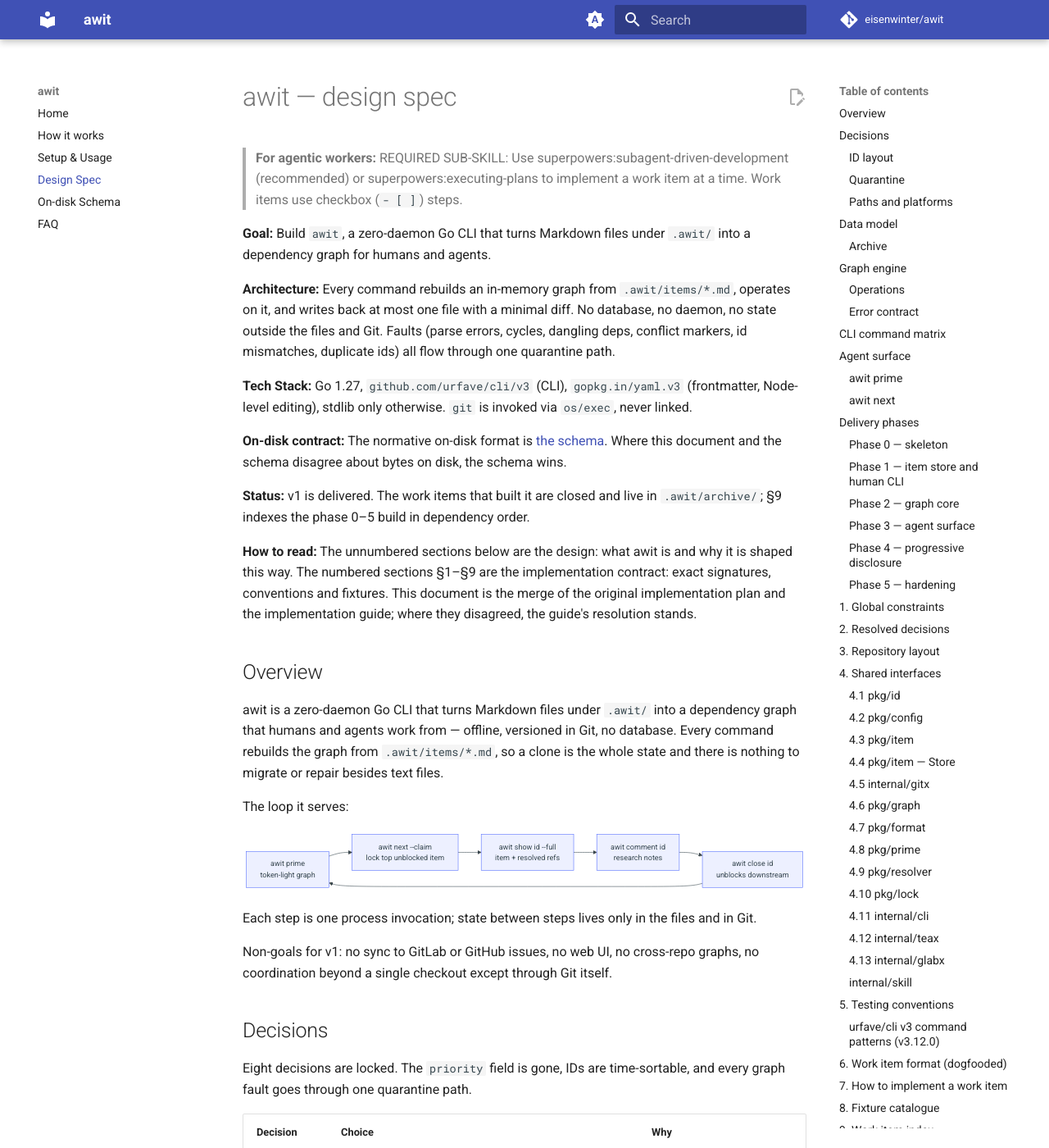
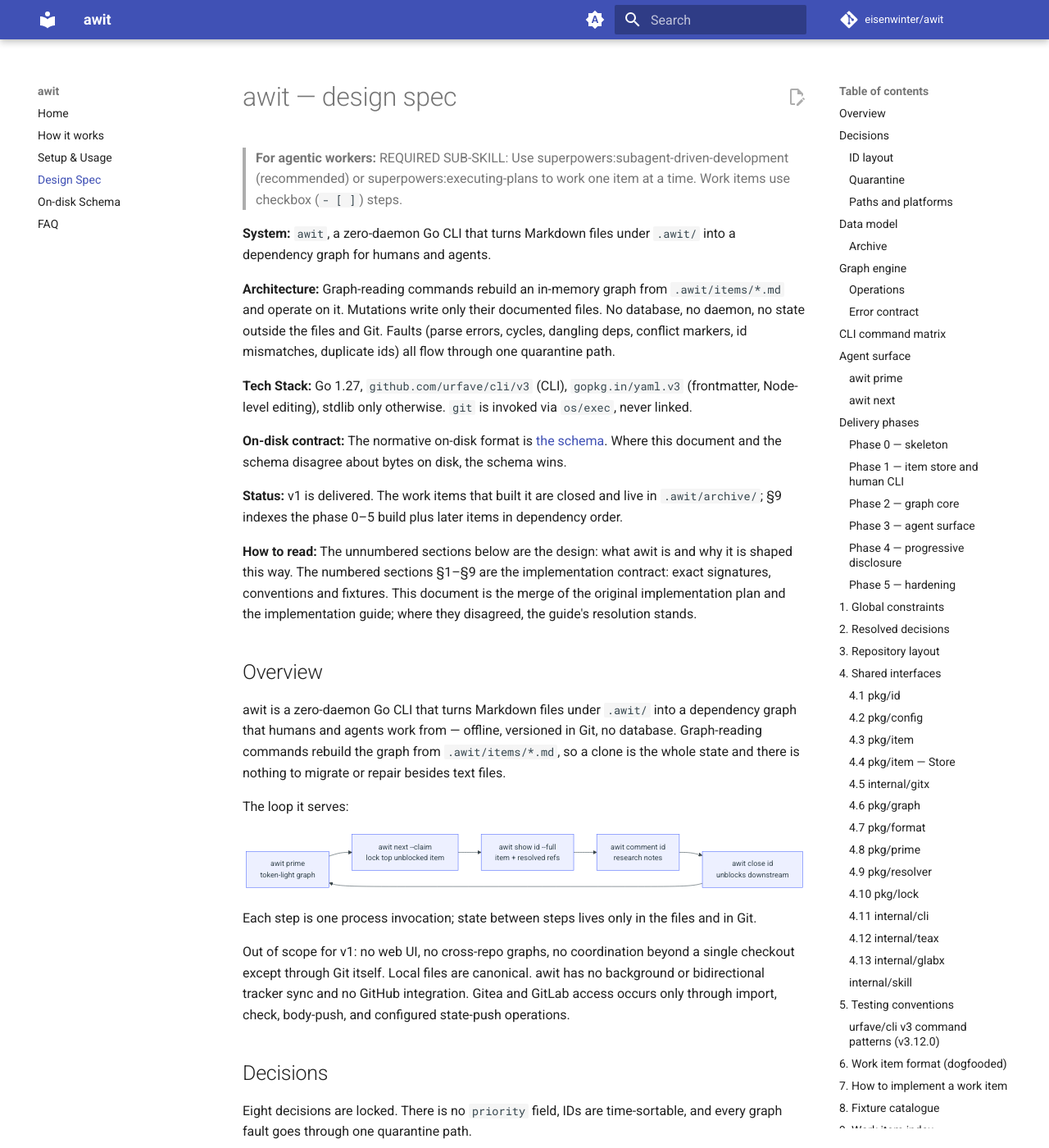
Before and after one commit to eisenwinter/awit, an MkDocs documentation site: the page built from docs/design-spec.md, in a window 1280 px wide and 1400 px high. Shown: the whole window at 82% size. Built offline with MkDocs 1.6.1 and Material for MkDocs 9.7.7, drawn with Linux system fonts in a browser that asks for light colours; comment, search, counter and statistics services are not loaded; some of the changed text lies outside the part shown.

Commit message:
docs: reground spec to as-built record, apply review fixes

````diff
--- a/docs/design-spec.md
+++ b/docs/design-spec.md
@@ -1,22 +1,22 @@
 # awit — design spec
 
-> **For agentic workers:** REQUIRED SUB-SKILL: Use superpowers:subagent-driven-development (recommended) or superpowers:executing-plans to implement a work item at a time. Work items use checkbox (`- [ ]`) steps.
+> **For agentic workers:** REQUIRED SUB-SKILL: Use superpowers:subagent-driven-development (recommended) or superpowers:executing-plans to work one item at a time. Work items use checkbox (`- [ ]`) steps.
 
-**Goal:** Build `awit`, a zero-daemon Go CLI that turns Markdown files under `.awit/` into a dependency graph for humans and agents.
+**System:** `awit`, a zero-daemon Go CLI that turns Markdown files under `.awit/` into a dependency graph for humans and agents.
 
-**Architecture:** Every command rebuilds an in-memory graph from `.awit/items/*.md`, operates on it, and writes back at most one file with a minimal diff. No database, no daemon, no state outside the files and Git. Faults (parse errors, cycles, dangling deps, conflict markers, id mismatches, duplicate ids) all flow through one quarantine path.
+**Architecture:** Graph-reading commands rebuild an in-memory graph from `.awit/items/*.md` and operate on it. Mutations write only their documented files. No database, no daemon, no state outside the files and Git. Faults (parse errors, cycles, dangling deps, conflict markers, id mismatches, duplicate ids) all flow through one quarantine path.
 
 **Tech Stack:** Go 1.27, `github.com/urfave/cli/v3` (CLI), `gopkg.in/yaml.v3` (frontmatter, Node-level editing), stdlib only otherwise. `git` is invoked via `os/exec`, never linked.
 
 **On-disk contract:** The normative on-disk format is [the schema](schema.md). Where this document and the schema disagree about bytes on disk, the schema wins.
 
-**Status:** v1 is delivered. The work items that built it are closed and live in `.awit/archive/`; §9 indexes the phase 0–5 build in dependency order.
+**Status:** v1 is delivered. The work items that built it are closed and live in `.awit/archive/`; §9 indexes the phase 0–5 build plus later items in dependency order.
 
 **How to read:** The unnumbered sections below are the design: what awit is and why it is shaped this way. The numbered sections §1–§9 are the implementation contract: exact signatures, conventions and fixtures. This document is the merge of the original implementation plan and the implementation guide; where they disagreed, the guide's resolution stands.
 
 ## Overview
 
-awit is a zero-daemon Go CLI that turns Markdown files under `.awit/` into a dependency graph that humans and agents work from — offline, versioned in Git, no database. Every command rebuilds the graph from `.awit/items/*.md`, so a clone is the whole state and there is nothing to migrate or repair besides text files.
+awit is a zero-daemon Go CLI that turns Markdown files under `.awit/` into a dependency graph that humans and agents work from — offline, versioned in Git, no database. Graph-reading commands rebuild the graph from `.awit/items/*.md`, so a clone is the whole state and there is nothing to migrate or repair besides text files.
 
 The loop it serves:
 
@@ -31,11 +31,11 @@ flowchart LR
 
 Each step is one process invocation; state between steps lives only in the files and in Git.
 
-Non-goals for v1: no sync to GitLab or GitHub issues, no web UI, no cross-repo graphs, no coordination beyond a single checkout except through Git itself.
+Out of scope for v1: no web UI, no cross-repo graphs, no coordination beyond a single checkout except through Git itself. Local files are canonical. awit has no background or bidirectional tracker sync and no GitHub integration. Gitea and GitLab access occurs only through import, check, body-push, and configured state-push operations.
 
 ## Decisions
 
-Eight decisions are locked. The `priority` field is gone, IDs are time-sortable, and every graph fault goes through one quarantine path.
+Eight decisions are locked. There is no `priority` field, IDs are time-sortable, and every graph fault goes through one quarantine path.
 
 | Decision | Choice | Why |
 | --- | --- | --- |
@@ -68,7 +68,7 @@ One mechanism covers cycles, dangling deps, unparseable frontmatter, Git conflic
 
 ## Data model
 
-Everything is a Markdown file under `.awit/`; the only non-committed file is the lock.
+Repository data lives under `.awit/`: YAML config, Markdown items and comments, verbatim attachments, archives, and the lock. Only the lock is uncommitted. Seeded skill files live outside `.awit/` and are committed.
 
 ```text
 .awit/
@@ -120,13 +120,13 @@ refs:
 
 ### Archive
 
-`items/` grows forever otherwise, and every command re-parses all of it. `awit archive` moves finished work out of the hot path without touching the graph engine: an archived item simply no longer exists as far as `Build` is concerned.
+`items/` grows forever otherwise, and graph-reading commands re-parse all of it. `awit archive` moves finished work out of the hot path without touching the graph engine: an archived item simply no longer exists as far as `Build` is concerned.
 
 That is also the constraint. A closed item `Y` that any remaining item still lists in `deps` would become a `DANGLING DEP` fault on that dependant the moment `Y` leaves `items/`. So the archive set is the **fixed point**: start with every closed, non-quarantined item; repeatedly drop any item that has a dependant outside the set; stop when nothing changes. Items that stay behind are still closed and still satisfy their dependants; they get archived on a later run once their dependants are archivable too. No index file, no "external closed" state in the graph, no rewriting of other items' `deps`.
 
 ## Graph engine
 
-The graph is rebuilt on every command, and every operation runs on the condensed DAG left after quarantine. Build is O(V+E); hundreds of items resolve in well under 10 ms.
+Graph-reading commands rebuild the graph, and every graph operation runs on the condensed DAG left after quarantine. Build is O(V+E); hundreds of items resolve in well under 10 ms.
 
 ```mermaid
 flowchart TD
@@ -166,13 +166,13 @@ Cycle: AWIT-0K7M2QX9 -> AWIT-0K7LZ9RT -> AWIT-0K7M1B4C -> AWIT-0K7M2QX9
 
 ## CLI command matrix
 
-Twenty commands; `-p` is gone everywhere, and every list-shaped output honours `--format compact|table|json` (compact when stdout is not a TTY).
+Twenty commands; there is no `-p` flag anywhere, and every list-shaped output honours `--format compact|table|json` (compact when stdout is not a TTY).
 
 | Command | Flags | User | Purpose |
 | --- | --- | --- | --- |
 | `awit init` | `--prefix`, `--skills`, `--no-skills`, `--force` | Human | Create `.awit/`, `config.yaml`, gitignore `.awit/.lock`; offer to seed the driving-awit skill |
 | `awit create <title>` | `--brief`, `--body`, `--body-file`, `-d deps`, `-l labels`, `--assign`, `--alias`, `--id`, `--external-tracker`, `--external-repo`, `--external-id`, `--external-url` | Both | Mint a snowflake ID, write a lean item; optional Gitea or GitLab mapping; body from `--body`/`--body-file`, else `config.template`, else the built-in skeleton |
-| `awit template` | — | Both | Print the body template `create` would use: the `config.yaml` `template:` file's exact bytes, else the built-in skeleton; ignores `--format`; builds no graph, so no quarantine warning |
+| `awit template` | — | Both | Print the body template `create` uses: the `config.yaml` `template:` file's exact bytes, else the built-in skeleton; ignores `--format`; builds no graph, so no quarantine warning |
 | `awit import <issue-url>` | `[--brief]`, `--alias`, `--tea-login` | Both | One-time snapshot of a Gitea (`tea`) or GitLab (`glab`) issue; keeps number/iid, exact body, labels, open/closed state; refuses tracker-aware duplicates (active or archived). Omitted `--brief` derives from the remote title (else the body's first sentence, capped at 240 code points); blank title plus empty body exits 1. `--tea-login` is Gitea-only. Labels are copied once as metadata and never synced; a `blocked` label warns on stderr but creates no hold |
 | `awit external check [key]` | `--tea-login` | Both | Read-only byte-exact body comparison for linked Gitea (`tea`) or GitLab (`glab`) items; `MATCH`/`DRIFT`/`ERROR` rows plus totals; exit 1 on drift/error. `--tea-login` is Gitea-only |
 | `awit external push-body <key>` | `--tea-login` | Both | Explicit local-canonical repair: pushes body bytes (Gitea via `tea`, GitLab via `glab`), refuses ambiguous links and GitLab quick-action bodies, verifies the remote bytes |
@@ -298,7 +298,7 @@ Six phases; phases 1–2 set the codebase's shape, and the agent surface waits u
 - `pkg/resolver`: relative-path resolution from a caller-chosen base directory (repo root or `.awit/items/`), slash normalisation, missing-file reporting
 - `show --full` with delimiter headers per ref; `--refs-only`; cycle-safe if a ref points at another item; `ref add`/`rm`
 - End-to-end test running the five-step loop against a fixture repo
-- `ref add` existence check: stat the resolved target before any mutation, `--allow-missing` escape hatch for planned documents
+- `ref add` existence check: stat the resolved target before any mutation, `--allow-missing` opt-out when the target does not exist yet.
 
 ### Phase 5 — hardening
 
@@ -362,7 +362,7 @@ Additional decisions made while writing work items:
 | Git commit on `--claim` | `git -C <root> add <itemfile>` then `git -C <root> commit -m "awit: claim <id>" -- <itemfile>`. Commit failure is an error **after** the file was written; message tells the user the file is claimed but uncommitted. Whether the commit happens follows the **claim commit policy** (AWIT-0NHDC5DZ): an explicit `next --commit=true\|false` or a true `--no-commit` (deprecated spelling of `--commit=false`, still accepted, no runtime warning) beats `config.yaml commit:` which beats the default `true`; `--no-commit=false` is neutral; `--commit` plus a true `--no-commit`, or a non-bool `--commit` value, is usage error 2 before any mutation. The policy governs only this claim commit — never pushing, `close`, `release`, or any other command. |
 | Archive eligibility | Fixed point over the graph: start with every closed, non-quarantined node; repeatedly remove any node with an `Unblocks` neighbour outside the set (open, quarantined, or closed-but-not-in-set); stop when stable. Result sorted by ID. Never rewrites another item's `deps`, never introduces an index file; the graph engine is unchanged. |
 | Archive layout | Flat `.awit/archive/<id>.md`, same depth as `items/`. After `refs_base: repo`, non-comment refs (`docs/plan/x.md`) stay valid independent of archive directory depth. `--file` attachments move to `.awit/archive/<id>/<file>`; their ref becomes `.awit/archive/<id>/<file>`. |
-| Comment collapse format | Original item bytes, then `\n## Comments\n` and one `\n### <created RFC3339 UTC> <author>\n\n<text>\n` block per comment, ordered by comment filename asc (chronological). Comment refs (`.awit/comments/<id>/…` with frontmatter `author`+`created`, or historical `../comments/<id>/…`) are removed from `refs`; all other frontmatter untouched (node edit, unknown keys kept). No `archived_at` key — Git records when. Items with zero comments get no `## Comments` section. |
+| Comment collapse format | The archived item is a node-edit after NormalizeRefs — drop comment refs and missing comment-prefix refs, rewrite attachment refs, keep other keys and the body — then `\n## Comments\n` and one `\n### <created RFC3339 UTC> <author>\n\n<text>\n` block per comment, ordered by comment filename asc (chronological). Comment refs (`.awit/comments/<id>/…` with frontmatter `author`+`created`, or historical `../comments/<id>/…`) are removed from `refs`; all other frontmatter untouched (node edit, unknown keys kept). No `archived_at` key — Git records when. Items with zero comments get no `## Comments` section. |
 | Comment vs attachment | A file under `comments/<id>/` is a **comment** when `Split` succeeds and the frontmatter has `author` and `created`; every other file is an **attachment** (verbatim `--file` copy) and is moved, never inlined. No MIME sniffing. |
 | Archive write order | Per item: write `archive/<id>.md` atomically → move attachments (`os.Rename`, atomic write fallback on cross-device) → `os.Remove(items/<id>.md)` → `os.RemoveAll(comments/<id>)`. Idempotent: if both `archive/<id>.md` and `items/<id>.md` exist (crash between steps) the archive file is rebuilt from `items/` and overwritten. |
 | Does `archive` commit? | **No**, same as `close`. Holds `Store.Lock`. Output ignores `--format` (like `close`): one `archived <id>` line per item, sorted by ID, then `Archived N items`. `--dry-run` writes nothing, prints `would archive <id>` lines and `skip <id>: dependant <dep-id> not archivable` for every closed item left behind, then `Would archive N items`. Exit 0 even when N = 0. |
@@ -1229,7 +1229,7 @@ When quoting Git conflict-marker bytes (`<<<<<<< `, a line of seven or more `=`,
 2. Check the work item's `deps` are all `status: closed` (read their files). If not, stop and pick another.
 3. Follow the steps in order. Do not skip the "run, see it fail" step.
 4. Commit per step with the scope convention.
-5. Before closing: run `go build ./... && go vet ./... && go test ./...` for the packages you touched. Paste the acceptance-criteria output via `awit comment <id>` and add its ref to the work item.
+5. Before closing: run `go build ./... && go vet ./... && go test ./...`. Paste the acceptance-criteria output via `awit comment <id>` and add its ref to the work item.
 6. Set `status: closed` in the work item frontmatter. Commit `items: close <id>`.
 
 ## 8. Fixture catalogue
@@ -1288,6 +1288,10 @@ Phase order is dependency order; within a phase, work items without mutual deps
 | `AWIT-0NEZV7T2` | Rename ticket to work item across living docs and open items | — | phase5, p1 |
 | `AWIT-0NEX14T9` | skill: correct author resolution in driving-awit | — | phase5, p1 |
 | `AWIT-0NEWKJTD` | init: seed the driving-awit skill into detected agent dirs | X14T9, ZV7T2 | phase5, p1 |
+| `AWIT-0NFAW5DT` | next accepts an item ID to claim | — | — |
+| `AWIT-0NF68SDS` | close prints closed ID confirmation | — | — |
+| `AWIT-0NF68SDG` | update echoes changed fields on success | — | — |
+| `AWIT-0NF3RZDP` | CLI teaches its own workflow in --help | — | — |
 | `AWIT-0NHDBCDN` | Structured Gitea external metadata | 5753G, 56H3G, 56M3G, 56F3G, 56S3G | phase5, p0 |
 | `AWIT-0NHDBJDR` | Import Gitea issues through tea, alias lookup | 56E3G, FAW5DT, 56K3G, 56J3G, HBCDN | phase5, p0 |
 | `AWIT-0NHDBNDS` | External body drift check + byte-exact push | 56S3G, 5753G, HBCDN, HBJDR | phase5, p1 |
@@ -1298,10 +1302,12 @@ Phase order is dependency order; within a phase, work items without mutual deps
 | `AWIT-0NHDC2DN` | Ref add/rm, repo-root base migration | 56Z3G, 5703G, 56Y3G, E610DS | phase4, p1 |
 | `AWIT-0NHDC5DZ` | Claim commit policy (commit:false) | 56A3G, 56X3G, FAW5DT | phase5, p1 |
 | `AWIT-0NHDC7DK` | Configured item-body template | 56A3G, 56H3G, HBCDN | phase1, p1 |
-| `AWIT-0ND5763G` | Advisory label vocabulary warning | 56A3G, 56H3G, F68SDG, 5763G | phase5, p2 |
+| `AWIT-0NHDC9DT` | Advisory label vocabulary warning | 56A3G, 56H3G, F68SDG, 5763G | phase5, p2 |
 | `AWIT-0NHDCDDZ` | Next --why selection explanation | 56X3G, 56V3G, FAW5DT | phase3, p2 |
 
 Short forms in the Deps column are unique ID fragments; the work item files use full IDs.
+
+The graph below covers the initial phase 0–5 build only.
 
 ```mermaid
 flowchart LR
````
Also changed, not shown: other parts of docs/design-spec.md (+8 -8 lines).
